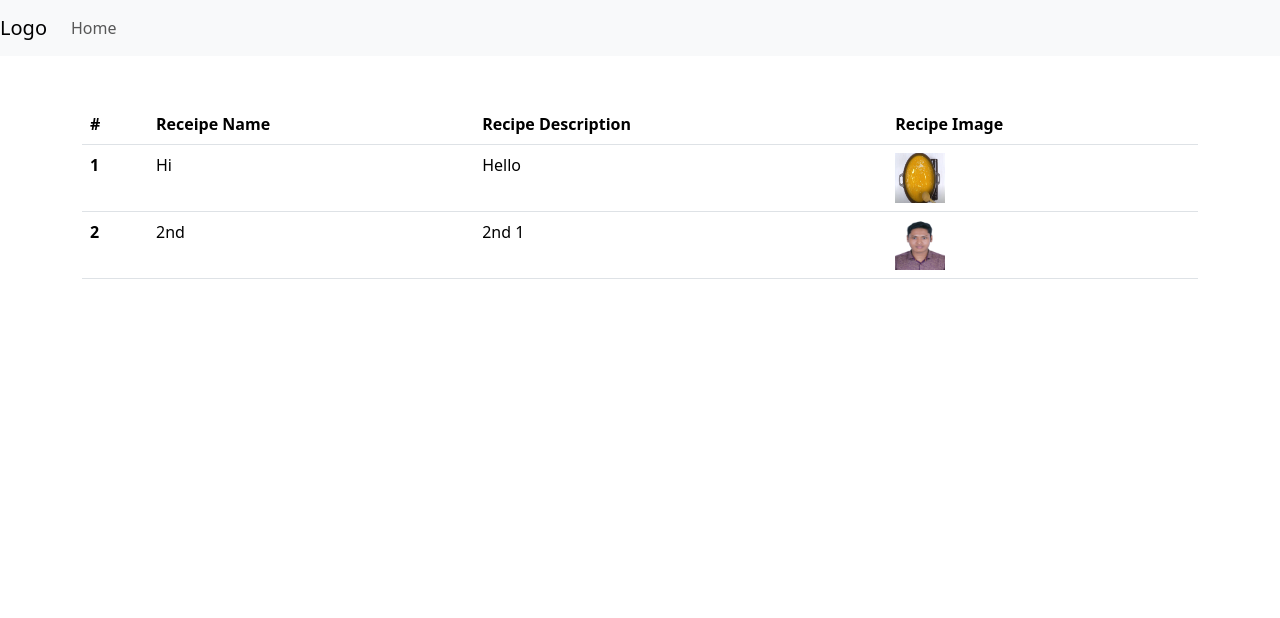
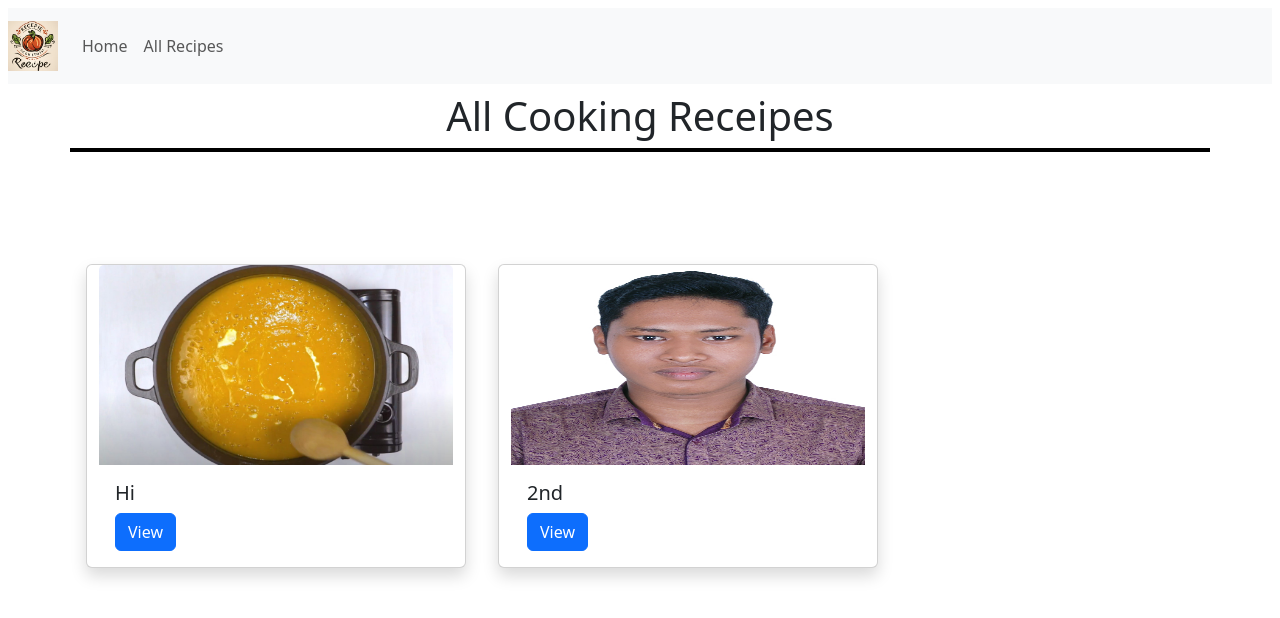
Before and after one commit to PollobRay/Cooking-Recipe-Showcase-using-Django, a Django app: template cooking_recipe_showcase/food/templates/all_recipes.html in a window 1280 px wide. Shown: the top 618 px of the page. Run offline with Django 5.2, Linux system fonts and the light colour scheme; the template is opened without the code that fills it: values that come from a table or form of the project are taken from there, others are empty; data comes from the database, SQL or seed files in the repository; some libraries are stand-ins or nearby versions.

Commit message:
receipe card

```diff
--- a/cooking_recipe_showcase/cooking_recipe_showcase/urls.py
+++ b/cooking_recipe_showcase/cooking_recipe_showcase/urls.py
@@ -19,8 +19,9 @@ from django.urls import path
 from food.views import *
 
 urlpatterns = [
-    path('admin/', admin.site.urls),
-    path('recipes/', show_all_recipes, name='recipes'),
+    path('', home,name='home'),
+    path('home/', home,name='home'),
+    path('all_recipes/', show_all_recipes, name='all_recipes'),
     path('add/', add_recipe, name='add_recipe'),
 ]
 
--- a/cooking_recipe_showcase/food/templates/all_recipes.html
+++ b/cooking_recipe_showcase/food/templates/all_recipes.html
@@ -4,12 +4,42 @@
 {% block myblock %}
 
 
+  <section class="ftco-section" id="project-section">
+    <div class="container">
+      <div class="row justify-content-center mb-5 pb-5">
+        <div class="col-7 heading-section text-center ftco-animate">
+          <h1 class="big big-2">All Cooking Receipes</h1>
+        </div>
+        <div class="bg-black" style="width: 100%; height: 4px;"></div>
+      </div>
+      <div class="row d-flex">
+      {% for recipe in recipes %}
+        <div class="col-md-4 card m-3 shadow">
+          <div class="blog-entry justify-content-end">
+            <img class="card-img-top" src="/media/{{recipe.recipe_image}}" style="height:200px" alt="Card image cap">
+            <div class="card-body">
+              <h5 class="card-title">{{recipe.recipe_name}}</h5>
+              <a href="#" class="btn btn-primary">View</a>
+            </div>
+          </div>
+        </div>
+      {% endfor %}
+      </div>
+    </div>
+  </section>
+
+
+{% endblock  %}
+<!-- end block -->
+
+<!--
     <div class="container mt-5">
+        <h2 class="text-center">All Cooking Recipes</h2>
         <table class="table">
             <thead>
               <tr>
                 <th scope="col">#</th>
-                <th scope="col">Receipe Name</th>
+                <th scope="col">Receipe</th>
                 <th scope="col">Recipe Description</th>
                 <th scope="col">Recipe Image</th>
               </tr>
@@ -27,5 +57,6 @@
           </table>
     </div>
 
-{% endblock  %}
-<!-- end block -->
+
+
+-->
--- a/cooking_recipe_showcase/food/templates/master/template.html
+++ b/cooking_recipe_showcase/food/templates/master/template.html
@@ -6,24 +6,26 @@
         <meta charset="UTF-8">
         <meta name="viewport" content="width=device-width, initial-scale=1.0">
         <title>Document</title>
-        <link rel="stylesheet" href="{% static 'css/bootstrap.min.css' %}">
+        <link rel="stylesheet" href="/media/css/bootstrap.min.css">
     </head>
 
     <body>
-
-        <nav class="navbar navbar-expand-lg navbar-light bg-light">
-            <a class="navbar-brand" href="{% url 'recipes' %}">Logo</a>
+        <nav class="navbar navbar-expand-lg navbar-light bg-light m-2">
+            <a class="navbar-brand" href="{% url 'home' %}"><img src='/media/image/logo.png'  style="height:50px; width:50px;"></a>
             <button class="navbar-toggler" type="button" data-toggle="collapse" data-target="#navbarNavDropdown" aria-controls="navbarNavDropdown" aria-expanded="false" aria-label="Toggle navigation">
               <span class="navbar-toggler-icon"></span>
             </button>
             <div class="collapse navbar-collapse" id="navbarNavDropdown">
               <ul class="navbar-nav">
                 <li class="nav-item active">
-                  <a class="nav-link" href="{% url 'recipes' %}">Home</a>
+                  <a class="nav-link" href="{% url 'home' %}">Home</a>
+                </li>
+                <li class="nav-item active">
+                  <a class="nav-link" href="{% url 'all_recipes' %}">All Recipes</a>
                 </li>
               </ul>
             </div>
-          </nav>
+        </nav>
 
           <!-- Block Start-->
 
@@ -35,5 +37,5 @@
 
     </body>
 
-    <script src="{% static 'js/bootstrap.bundle.min.js' %}"></script>
+    <script src="/media/js/bootstrap.bundle.min.js"></script>
 </html>
--- a/cooking_recipe_showcase/food/views.py
+++ b/cooking_recipe_showcase/food/views.py
@@ -3,6 +3,9 @@ from django.shortcuts import redirect
 from .models import *
 
 # Create your views here.
+
+def home(request):
+    return render(request,"home.html")
 
 def show_all_recipes(request):
     queryset = Recipe.objects.all()
```
Also changed, not shown: cooking_recipe_showcase/food/templates/home.html (added, +21 -0 lines), cooking_recipe_showcase/public/static/image/banner.png (added), cooking_recipe_showcase/public/static/image/logo.png (added).
